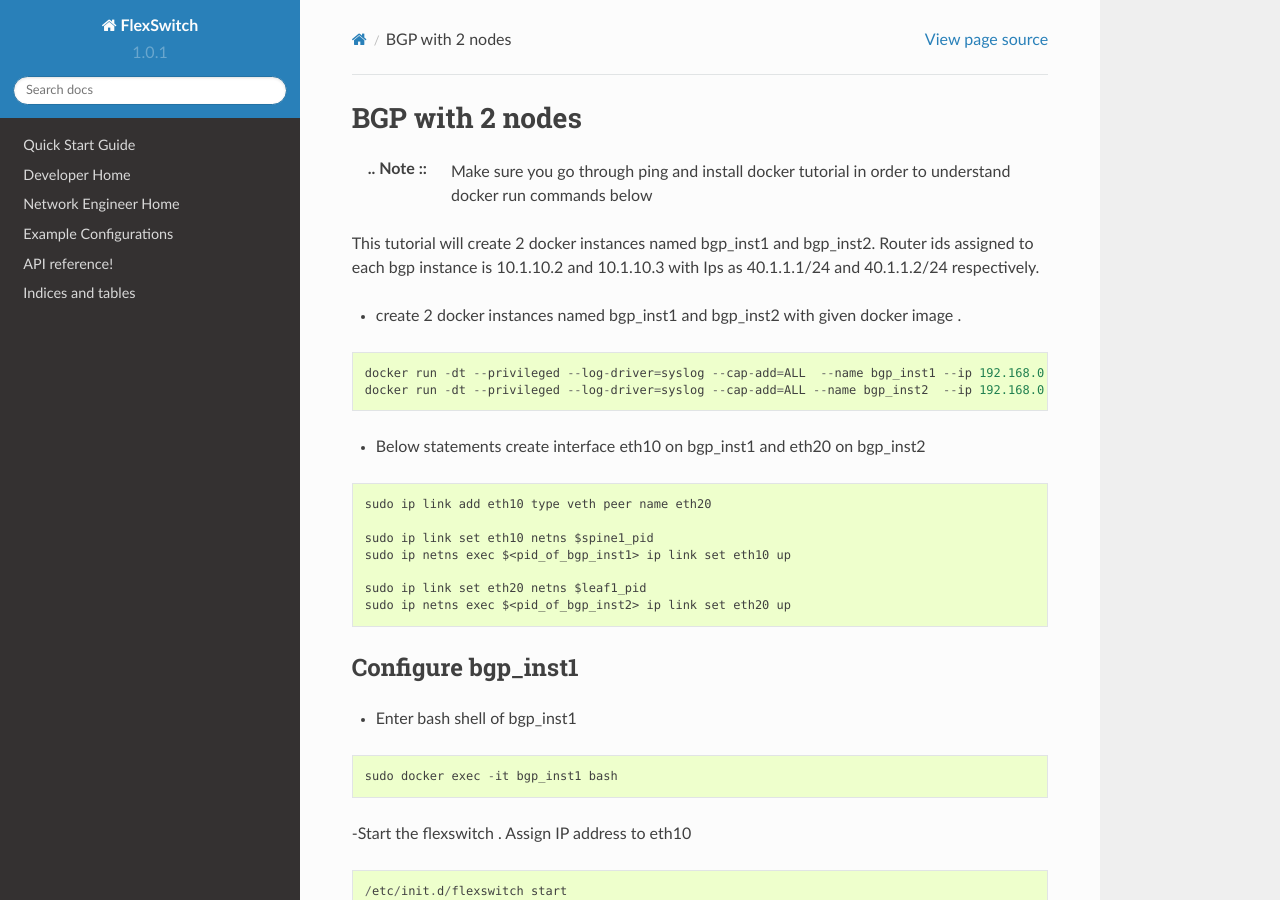
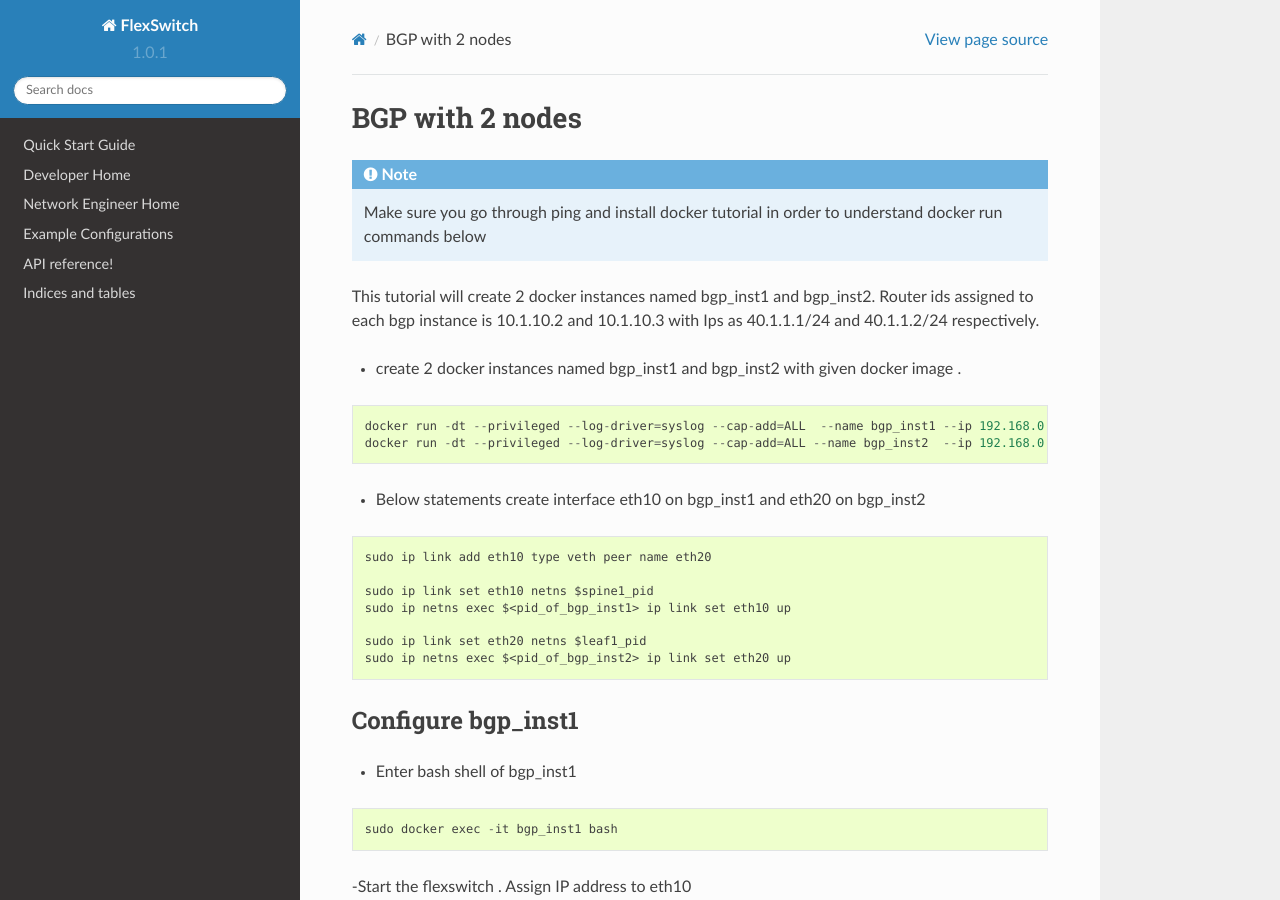
Before and after one commit to lakshmi-kannan/docs-1, a Sphinx documentation site: the page built from source/bgpDocker.rst, in a window 1280 px wide and 900 px high. Built offline with Sphinx 7.4.7 and the Read the Docs theme 2.0.0, drawn with Linux system fonts in a browser that asks for light colours; formulas are drawn with MathJax 3; pages that are not in the unit, such as notebooks, are missing from menus.

```diff
--- a/source/bgpDocker.rst
+++ b/source/bgpDocker.rst
@@ -1,7 +1,7 @@
 BGP with 2 nodes
 ======================
 
-:.. Note :: Make sure you go through ping and install docker tutorial in order to understand docker run commands below
+.. Note :: Make sure you go through ping and install docker tutorial in order to understand docker run commands below
 
 
 This tutorial will create 2 docker instances named bgp_inst1 and bgp_inst2.
```
